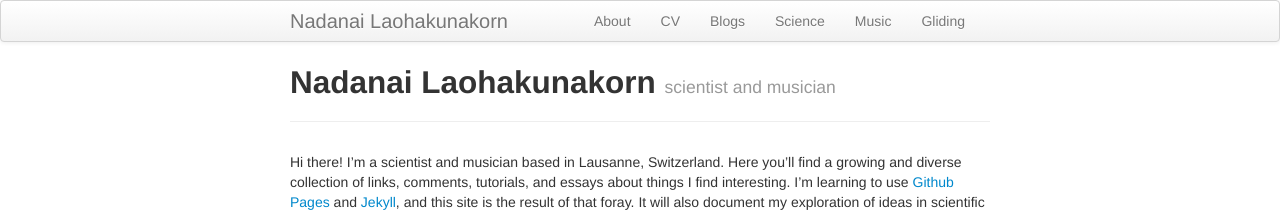
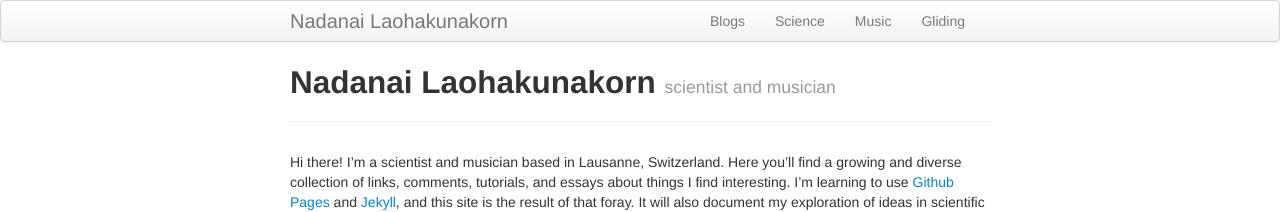
Before and after one commit to nadanai263/nadanai263.github.io, a Jekyll site: the page built from index.md, in a window 1280 px wide. Shown: the top 212 px of the page. Built offline with Jekyll 4.4.1, drawn with Linux system fonts in a browser that asks for light colours.

Commit message:
Removed items from nav bar

```diff
--- a/_config.yml
+++ b/_config.yml
@@ -22,7 +22,7 @@ production_url : https://nadanai263.github.io/
 # Tell Github to use the kramdown markdown interpreter
 # (see https://help.github.com/articles/migrating-your-pages-site-from-maruku)
 markdown: kramdown
-theme: slate
+#theme: slate
 # All Jekyll-Bootstrap specific configurations are namespaced into this hash
 #
 JB :
--- a/_includes/themes/twitter/default.html
+++ b/_includes/themes/twitter/default.html
@@ -33,8 +33,6 @@
         <div class="container-narrow">
           <a class="brand" href="{{ HOME_PATH }}">{{ site.title }}</a>
           <ul class="nav">
-            <li><a href="{{ BASE_PATH }}/pages/about.html">About</a></li>
-            <li><a href="{{ BASE_PATH }}/pages/CV.html">CV</a></li>
             <li><a href="{{ BASE_PATH }}/pages/blogs.html">Blogs</a></li>
             <li><a href="{{ BASE_PATH }}/pages/science.html">Science</a></li>
             <li><a href="{{ BASE_PATH }}/pages/music.html">Music</a></li>
```
